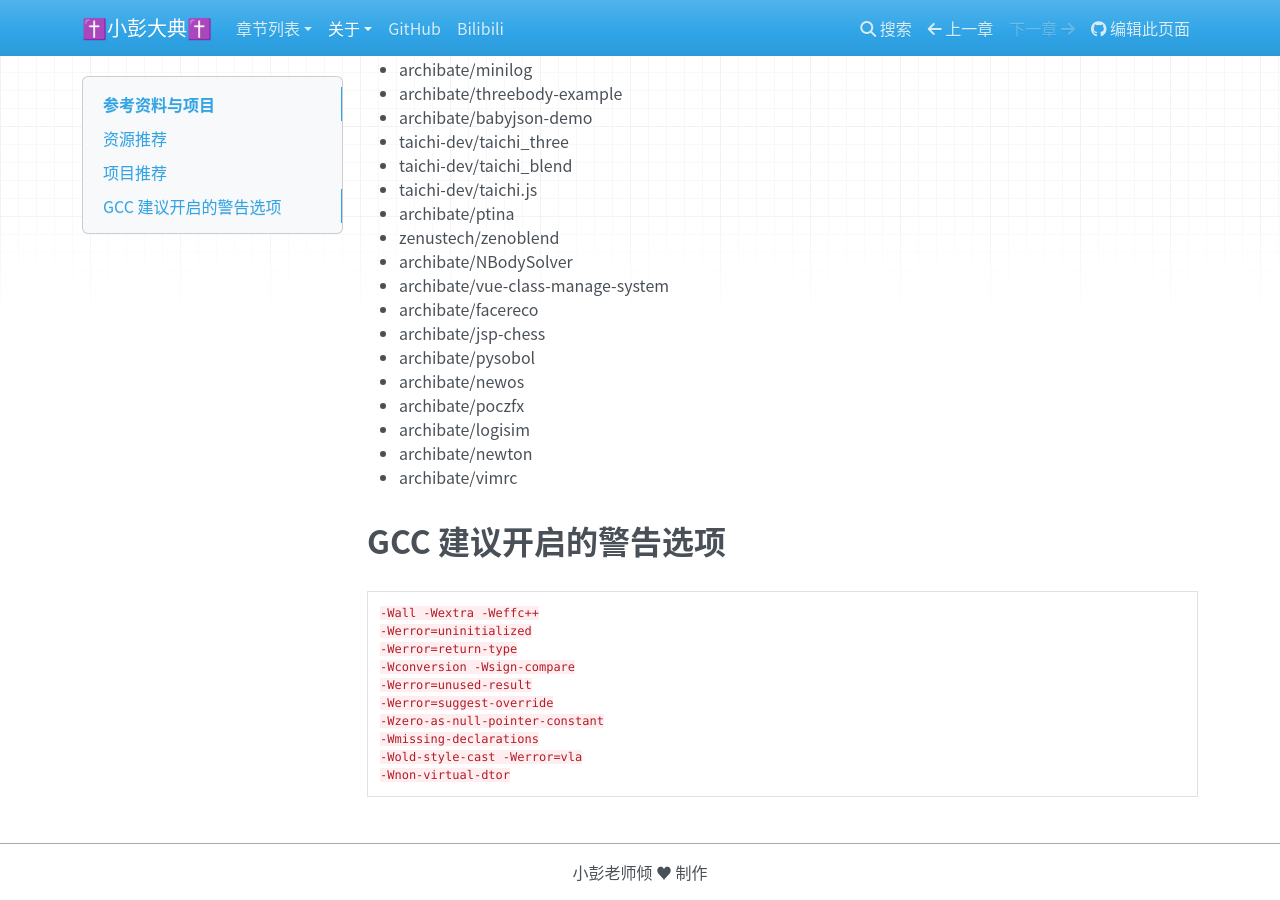
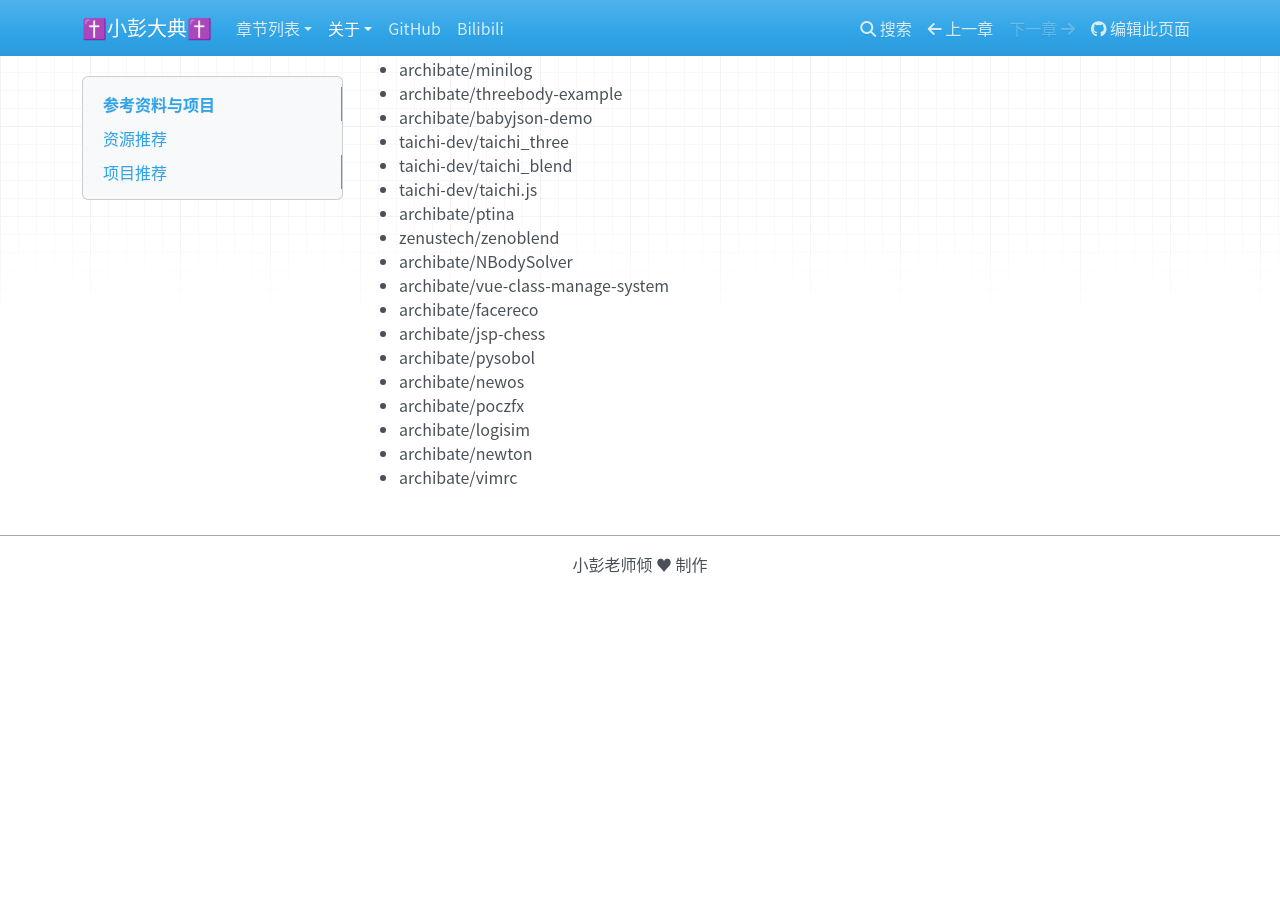
Before and after one commit to parallel101/cppguidebook, an MkDocs documentation site: the page built from docs/recommend.md, in a window 1280 px wide and 900 px high, scrolled down 2527 px. Built offline with MkDocs 1.6.1, drawn with Linux system fonts in a browser that asks for light colours; nearby versions of some CDN libraries; a script that is not in the unit is left out; after the commit the page ends 3119 px from its top, so only the background shows below that.

Commit message:
Update recommend.md

````diff
--- a/docs/recommend.md
+++ b/docs/recommend.md
@@ -109,18 +109,3 @@
 - archibate/logisim
 - archibate/newton
 - archibate/vimrc
-
-## GCC 建议开启的警告选项
-
-```
--Wall -Wextra -Weffc++
--Werror=uninitialized
--Werror=return-type
--Wconversion -Wsign-compare
--Werror=unused-result
--Werror=suggest-override
--Wzero-as-null-pointer-constant
--Wmissing-declarations
--Wold-style-cast -Werror=vla
--Wnon-virtual-dtor
-```
````
